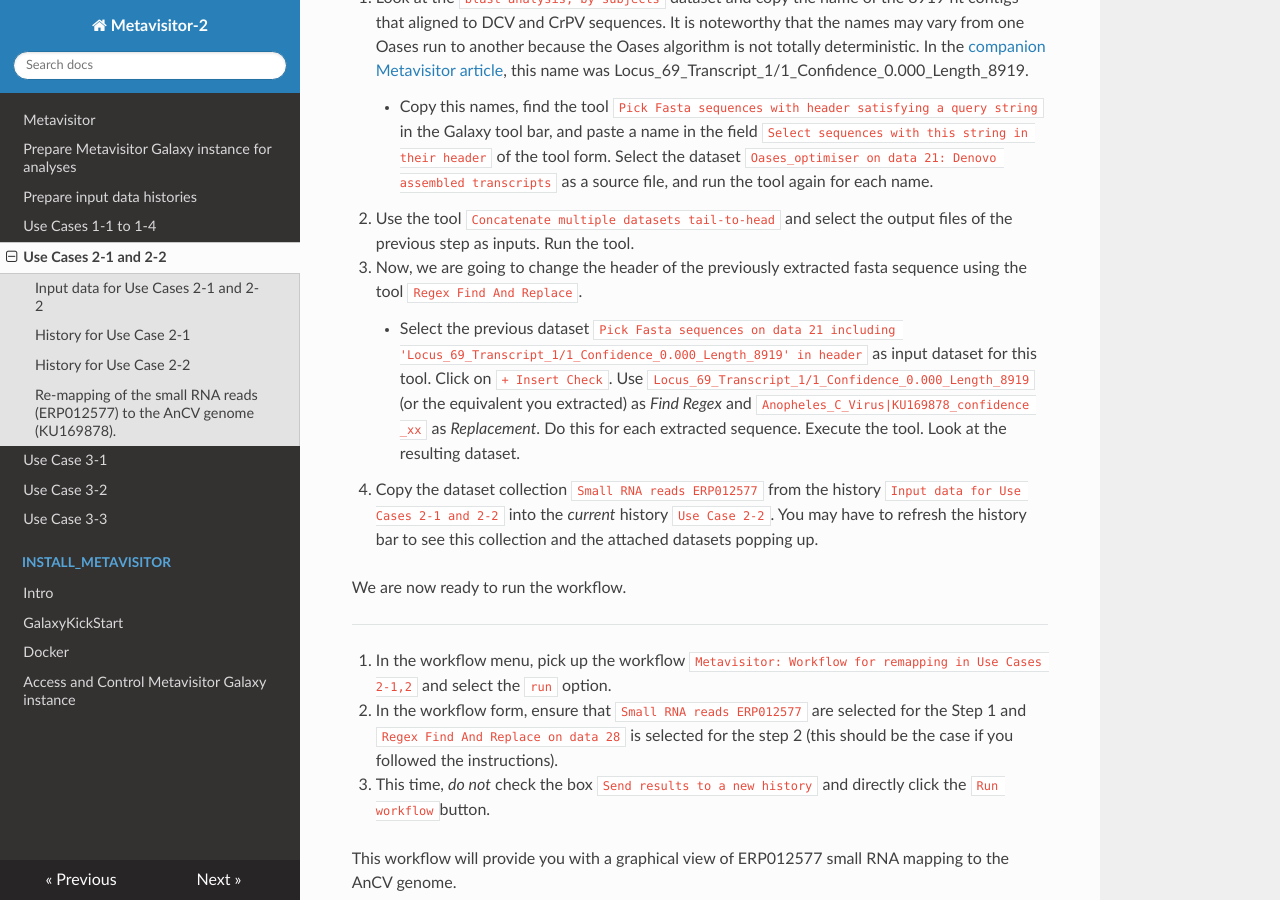
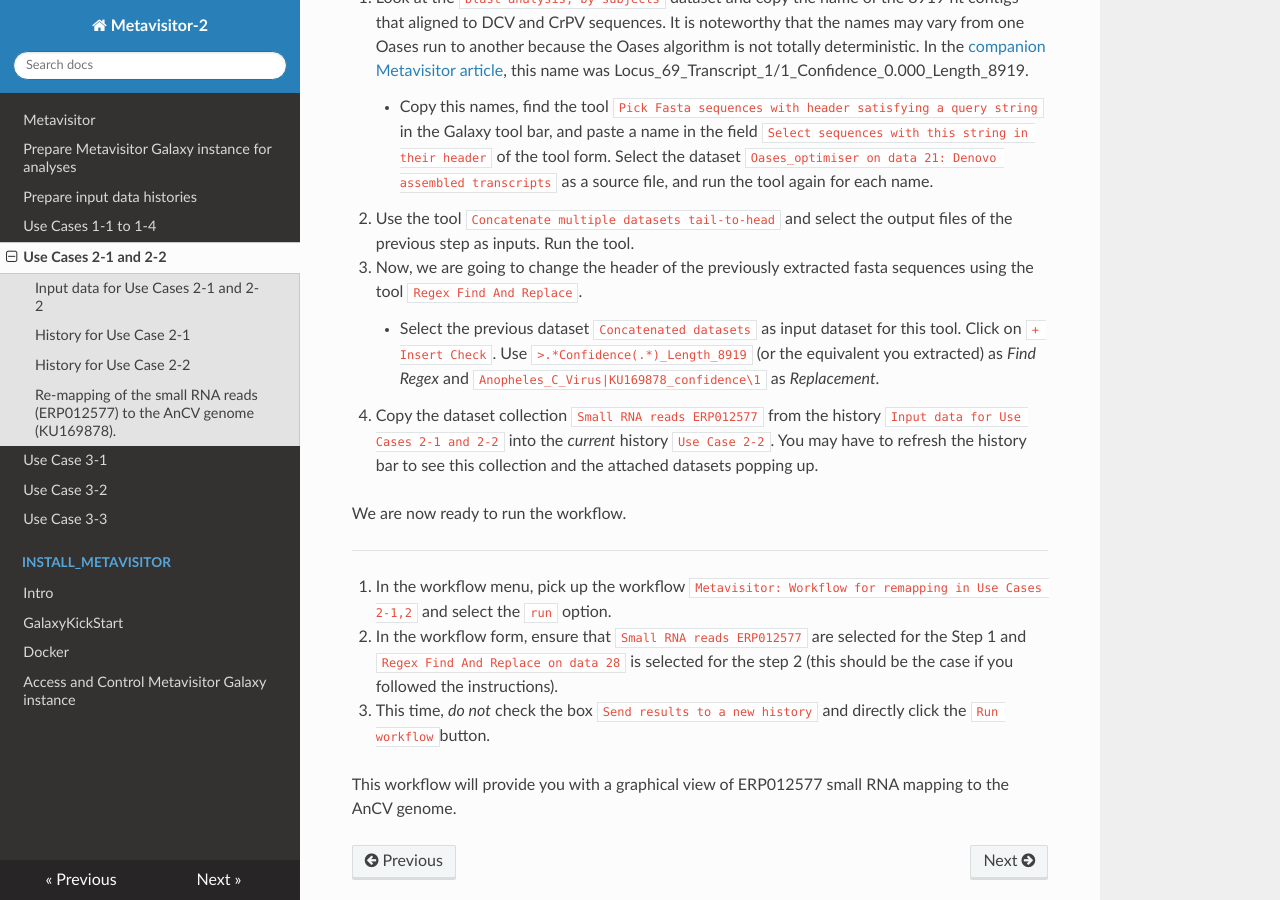
Before and after one commit to ARTbio/metavisitor, an MkDocs documentation site: the page built from docs/use_case_2.md, in a window 1280 px wide and 900 px high, scrolled down 2581 px. Built offline with MkDocs 1.6.1, drawn with Linux system fonts in a browser that asks for light colours; nearby versions of some CDN libraries; old or Windows-style settings are respelled for this version of MkDocs.

Commit message:
Update use_case_2.md

```diff
--- a/docs/use_case_2.md
+++ b/docs/use_case_2.md
@@ -60,8 +60,8 @@
 1. Look at the `blast analysis, by subjects` dataset and copy the name of the 8919 nt contigs that aligned to DCV and CrPV sequences. It is noteworthy that the names may vary from one Oases run to another because the Oases algorithm is not totally deterministic. In the [companion Metavisitor article](http://dx.doi.org/10.1101/048983), this name was Locus_69_Transcript_1/1_Confidence_0.000_Length_8919.
     - Copy this names, find the tool `Pick Fasta sequences with header satisfying a query string` in the Galaxy tool bar, and paste a name in the field `Select sequences with this string in their header` of the tool form. Select the dataset `Oases_optimiser on data 21: Denovo assembled transcripts` as a source file, and run the tool again for each name.
 2. Use the tool `Concatenate multiple datasets tail-to-head` and select the output files of the previous step as inputs. Run the tool.
-3. Now, we are going to change the header of the previously extracted fasta sequence using the tool `Regex Find And Replace`.
-    - Select the previous dataset `Pick Fasta sequences on data 21 including 'Locus_69_Transcript_1/1_Confidence_0.000_Length_8919' in header` as input dataset for this tool. Click on `+ Insert Check`. Use `Locus_69_Transcript_1/1_Confidence_0.000_Length_8919` (or the equivalent you extracted) as *Find Regex* and `Anopheles_C_Virus|KU169878_confidence _xx` as *Replacement*. Do this for each extracted sequence. Execute the tool. Look at the resulting dataset.
+3. Now, we are going to change the header of the previously extracted fasta sequences using the tool `Regex Find And Replace`.
+    - Select the previous dataset `Concatenated datasets` as input dataset for this tool. Click on `+ Insert Check`. Use `>.*Confidence(.*)_Length_8919` (or the equivalent you extracted) as *Find Regex* and `Anopheles_C_Virus|KU169878_confidence\1` as *Replacement*.
 
 4. Copy the dataset collection `Small RNA reads ERP012577` from the history `Input data for Use Cases 2-1 and 2-2` into the *current* history `Use Case 2-2`. You may have to refresh the history bar to see this collection and the attached datasets popping up.
 
```
